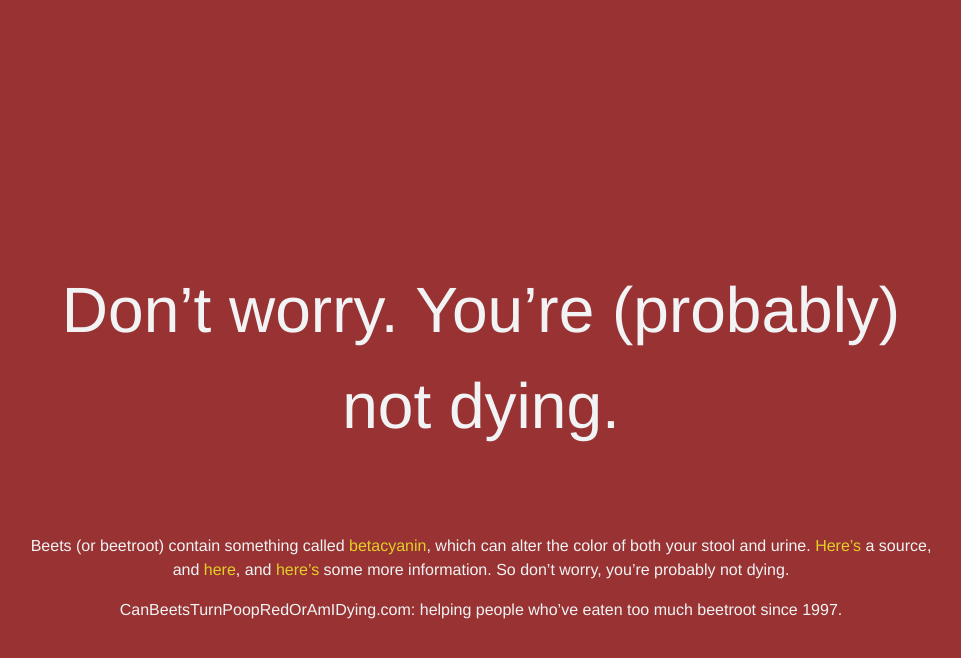
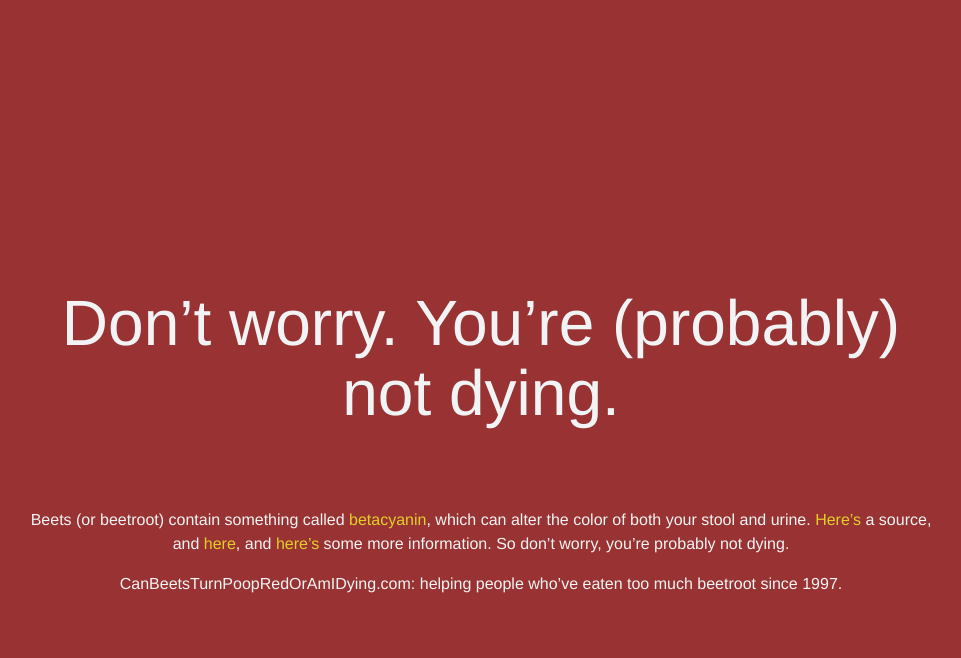
Before and after one commit to canbeetsturnpoopredoramidying/canbeetsturnpoopredoramidying, a Jekyll site: the page built from index.md, in a window 1280 px wide. Shown: the top 658 px of the page, without its empty margins (159-1120 px from the left). Built offline with Jekyll 4.4.1, drawn with Linux system fonts in a browser that asks for light colours; some web fonts are replaced; our own code applies the rules of GitHub Pages for plain Markdown files.

Commit message:
1.1 line height

```diff
--- a/_sass/_base.scss
+++ b/_sass/_base.scss
@@ -18,7 +18,7 @@ h1 {
   margin: 0;
   font-size: calc(2em + 2.5vw);
   font-weight: $base-font-weight;
-  line-height: 1.5;
+  line-height: 1.1;
   text-align: center;
 }
 
```
